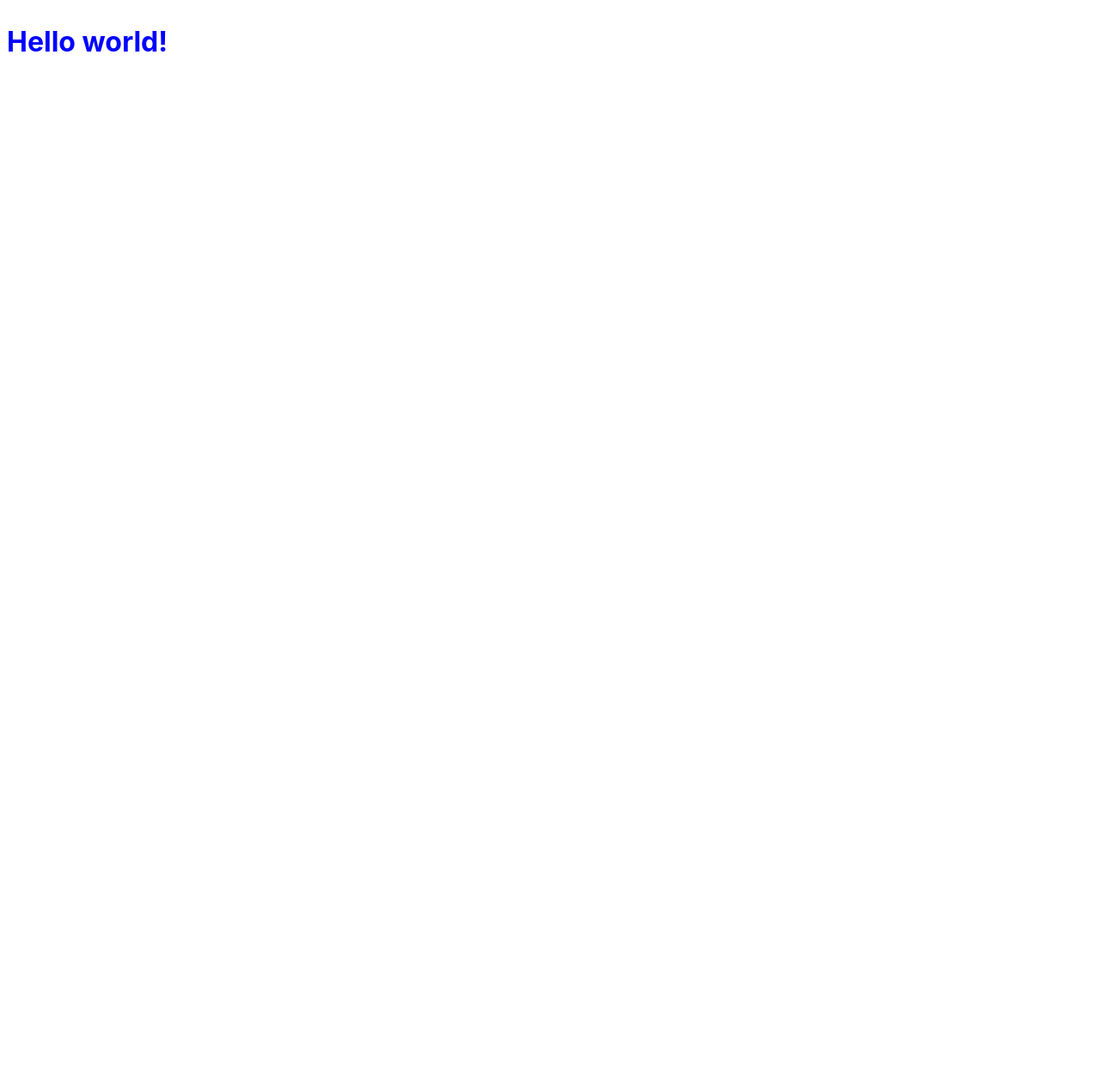
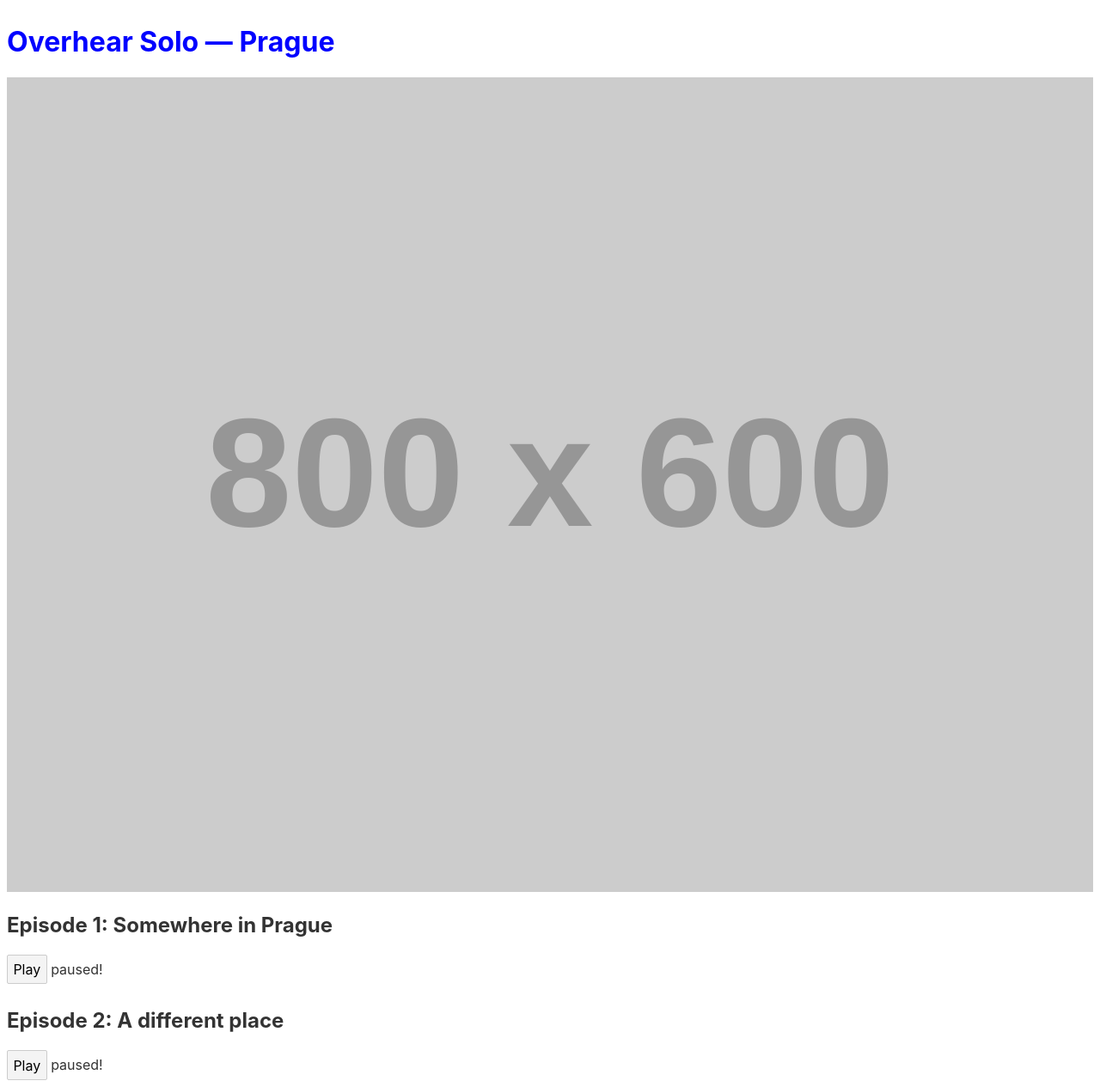
Before and after one commit to jakemoves/cohort-web-player, a Svelte app: page / in a window 1280 px wide. Shown: the whole page at 86% size. Before the commit the page ends 800 px from the top, so only its background shows below. Built offline with nearby package versions, Linux system fonts and the light colour scheme.

Commit message:
Spiked out UI via Svelte tutorial

```diff
--- a/src/App.svelte
+++ b/src/App.svelte
@@ -1,11 +1,22 @@
 <script>
-	export let name;
+	export let event;
+	import Episode from './Episode.svelte';
+
 </script>
 
 <style>
 	h1 {
 		color: blue;
 	}
+
+	img {
+		width: 100%;
+	}
 </style>
 
-<h1>Hello {name}!</h1>
+<h1>{event.label}</h1>
+<img src={event.thumbnailImageURL} alt="placeholder image">
+
+{#each event.episodes as episode}
+<Episode {...episode}/>
+{/each}
--- /dev/null
+++ b/src/Episode.svelte
@@ -0,0 +1,46 @@
+<script context="module">
+let currentPlayer // creates a single "global" variable
+</script>
+
+<script>
+let isPaused = true
+$: state = isPaused ? "paused" : "playing"
+
+let audioPlayer
+
+export let number
+export let label
+export let mediaURL
+
+$: episodeHeader = label ?
+  "Episode " + number + ": " + label :
+  "Episode " + number
+
+
+function onBtnPlay() {
+  if(currentPlayer && currentPlayer !== audioPlayer) {
+    currentPlayer.pause()
+  }
+
+  currentPlayer = audioPlayer
+  isPaused = false
+}
+
+function onBtnPause() {
+  isPaused = true
+}
+</script>
+
+<h2>{episodeHeader}</h2>
+{#if isPaused}
+<button on:click={onBtnPlay}>Play</button>
+{:else}
+<button on:click={onBtnPause}>Pause</button>
+{/if}
+<span>{state}!</span>
+<audio
+  id="ep-{number}-player"
+  src={mediaURL}
+  bind:paused={isPaused}
+  bind:this={audioPlayer}
+></audio>
--- a/src/main.js
+++ b/src/main.js
@@ -3,7 +3,19 @@ import App from './App.svelte';
 const app = new App({
 	target: document.body,
 	props: {
-		name: 'world'
+		event: {
+			label: "Overhear Solo — Prague",
+			thumbnailImageURL: "https://dummyimage.com/800x600",
+			episodes: [{
+				label: "Somewhere in Prague",
+				number: 1,
+				mediaURL:"/media/05 Superstition.m4a"
+			},{
+				label: "A different place",
+				number: 2,
+				mediaURL:"/media/20 Yr City Is a Sucker (London Session).m4a"
+			}]
+		}
 	}
 });
 
```
Also changed, not shown: 2 other files (tests, documents, lock files or other folders).
